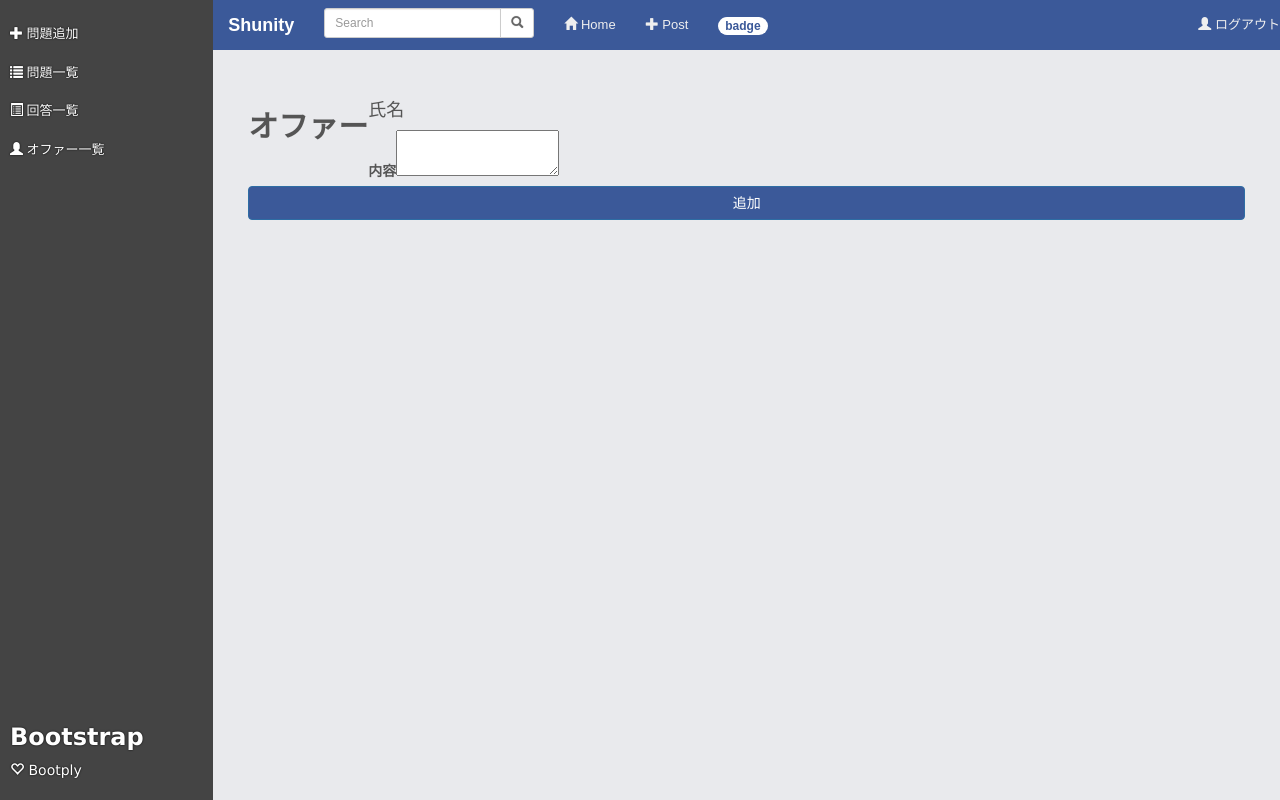
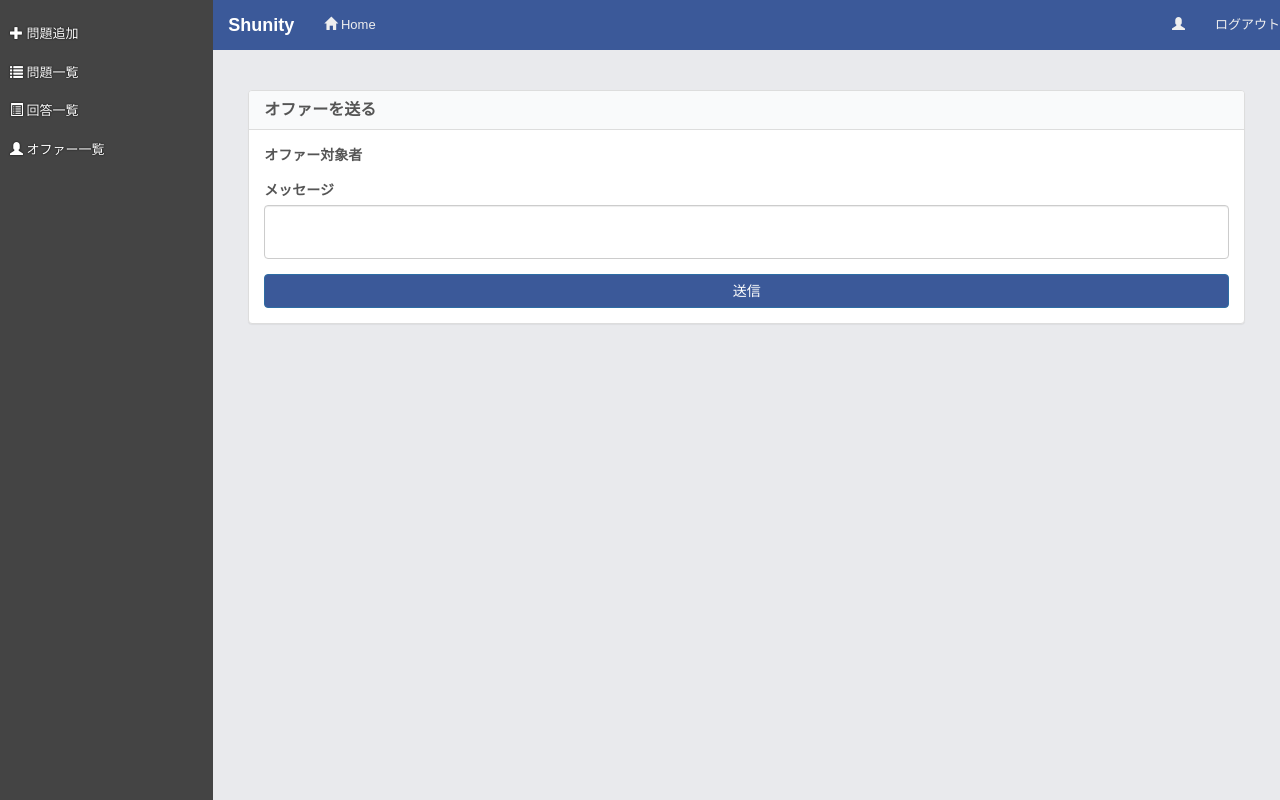
Before and after one commit to say117/admin.shunity.com, a CakePHP app: the page made by app/View/Offers/add.ctp in a window 1280 px wide. Run offline with PHP 8.4 and a stand-in for CakePHP, Linux system fonts and the light colour scheme; the template is opened without the code that fills it, so the values that code supplies are empty; form fields are guessed from the names that the template uses; some libraries are stand-ins or nearby versions.

Commit message:
Complete improving design

```diff
--- a/app/Config/core.php
+++ b/app/Config/core.php
@@ -270,7 +270,7 @@
  * Uncomment this line and correct your server timezone to fix
  * any date & time related errors.
  */
-	//date_default_timezone_set('UTC');
+	date_default_timezone_set('Asia/Tokyo');
 
 /**
  * `Config.timezone` is available in which you can set users' timezone string.
--- a/app/Controller/AppController.php
+++ b/app/Controller/AppController.php
@@ -37,10 +37,10 @@
     public $components = array(
         'Auth' => array(
             'authError' => 'ログインしてください。',
-            'flash' => array('element' => 'default', 'key' => 'flash', 'params' => array('class' => 'alert danger')),
+            'flash' => array('element' => 'default', 'key' => 'flash', 'params' => array('class' => 'alert alert-danger')),
             'loginAction' => array('controller' => 'companies', 'action' => 'login'),
             'loginRedirect' => array('controller' => 'companies', 'action' => 'index'),
-            'logoutRedirect' => array('controller' => 'top', 'action' => 'index'),
+            'logoutRedirect' => array('controller' => 'companies', 'action' => 'login'),
             'authenticate' => array(
                 'Form' => array(
                     'userModel' => 'Company',
--- a/app/Controller/OffersController.php
+++ b/app/Controller/OffersController.php
@@ -29,8 +29,8 @@
                 $this->set('errors', $this->Offer->validationErrors);
                 return;
             }
-            return $this->Session->setFlash('オファーに失敗しました', 'default', array('class' => 'alert danger'));
+            return $this->Session->setFlash('オファーに失敗しました', 'default', array('class' => 'alert alert-danger'));
         }
-        $this->setFlashAndRedirect('オファーを完了しました', '/companies/', array('class' => 'alert success'));
+        $this->setFlashAndRedirect('オファーを完了しました', '/offers', array('class' => 'alert alert-success'));
     }
 }
--- a/app/View/Layouts/default.ctp
+++ b/app/View/Layouts/default.ctp
@@ -21,14 +21,9 @@
 
                 <ul class="nav hidden-xs" id="lg-menu">
                     <li class="active"><a href="/questions/add"><i class="glyphicon glyphicon-plus"></i> 問題追加</a></li>
-                    <li><a href="#stories"><i class="glyphicon glyphicon-list"></i> 問題一覧</a></li>
-                    <li><a href="#"><i class="glyphicon glyphicon-list-alt"></i> 回答一覧</a></li>
-                    <li><a href="#"><i class="glyphicon glyphicon-user"></i> オファー一覧</a></li>
-                </ul>
-                <ul class="list-unstyled hidden-xs" id="sidebar-footer">
-                    <li>
-                      <a href="http://www.bootply.com"><h3>Bootstrap</h3> <i class="glyphicon glyphicon-heart-empty"></i> Bootply</a>
-                    </li>
+                    <li><a href="/questions"><i class="glyphicon glyphicon-list"></i> 問題一覧</a></li>
+                    <li><a href="/answers"><i class="glyphicon glyphicon-list-alt"></i> 回答一覧</a></li>
+                    <li><a href="/offers"><i class="glyphicon glyphicon-user"></i> オファー一覧</a></li>
                 </ul>
 
                 <!-- tiny only nav-->
@@ -58,28 +53,26 @@
                       <a href="/" class="navbar-brand"><b style='color:white;'>Shunity</b></a>
                     </div>
                     <nav class="collapse navbar-collapse" role="navigation">
-                    <form class="navbar-form navbar-left">
-                        <div class="input-group input-group-sm" style="max-width:360px;">
-                          <input type="text" class="form-control" placeholder="Search" name="srch-term" id="srch-term">
-                          <div class="input-group-btn">
-                            <button class="btn btn-default" type="submit"><i class="glyphicon glyphicon-search"></i></button>
-                          </div>
-                        </div>
-                    </form>
+
                     <ul class="nav navbar-nav">
                       <li>
                         <a href="#"><i class="glyphicon glyphicon-home"></i> Home</a>
                       </li>
-                      <li>
-                        <a href="#postModal" role="button" data-toggle="modal"><i class="glyphicon glyphicon-plus"></i> Post</a>
-                      </li>
-                      <li>
-                        <a href="#"><span class="badge">badge</span></a>
-                      </li>
+
                     </ul>
                     <ul class="nav navbar-nav navbar-right">
                       <li class="dropdown">
-                        <a href="#" class="dropdown-toggle" data-toggle="dropdown"><i class="glyphicon glyphicon-user"></i> ログアウト</a>
+                        <a href="#" class="dropdown-toggle" data-toggle="dropdown"><i class="glyphicon glyphicon-user"></i> <?php echo $company['name']; ?></a>
+                        <ul class="dropdown-menu">
+                          <li><a href="">More</a></li>
+                          <li><a href="">More</a></li>
+                          <li><a href="">More</a></li>
+                          <li><a href="">More</a></li>
+                          <li><a href="">More</a></li>
+                        </ul>
+                      </li>
+                      <li class="dropdown">
+                        <a href="/companies/logout" class="dropdown-toggle" data-toggle="dropdown">ログアウト</a>
                         <ul class="dropdown-menu">
                           <li><a href="">More</a></li>
                           <li><a href="">More</a></li>
--- a/app/View/Offers/add.ctp
+++ b/app/View/Offers/add.ctp
@@ -1,12 +1,19 @@
 <?php $this->assign('title_for_layout', 'オファー'); ?>
 
-<h2 class="pull-left">オファー</h2>
-
-<h4>氏名</h4>
-<p><?php echo $user['User']['last_name'] . ' ' . $user['User']['first_name']; ?></p>
-
-<?php echo $this->Form->create('Offer'); ?>
-  <?php echo $this->Form->hidden('Offer.user_id', array('value' => $user['User']['id'])); ?>
-  <?php echo $this->Form->input('Offer.description', array('type' => 'textarea', 'label' => '内容')); ?>
-  <?php echo $this->Form->submit('追加', array('class' => 'btn btn-block btn-primary')); ?>
-<?php echo $this->Form->end(); ?>
+<div class="panel panel-default">
+  <div class="panel-heading">
+    <h3 class="panel-title">オファーを送る</h3>
+  </div>
+  <div class="panel-body">
+    <label for="QuestionDescription">オファー対象者</label>
+	<p><?php echo $user['User']['first_name'] . ' ' . $user['User']['last_name']; ?></p>
+    <div class="form-group">
+		<?php echo $this->Form->create('Offer'); ?>
+		  <?php echo $this->Form->hidden('Offer.user_id', array('value' => $user['User']['id'])); ?>
+		  <label for="QuestionDescription">メッセージ</label>
+		  <?php echo $this->Form->input('Offer.description', array('type' => 'textarea', 'label' => false, 'class' =>'form-control')); ?>
+	</div>
+	<?php echo $this->Form->submit('送信', array('class' => 'btn btn-block btn-primary')); ?>
+	<?php echo $this->Form->end(); ?>
+  </div>
+</div>
--- a/app/View/Questions/index.ctp
+++ b/app/View/Questions/index.ctp
@@ -5,7 +5,7 @@
     <h3 class="panel-title">問題一覧</h3>
   </div>
   <div class="panel-body">
-    <table class="table table-striped">
+    <table class="table">
       <thead>
         <tr>
           <th>id</th>
```
Also changed, not shown: app/Controller/CompaniesController.php (+4 -3 lines), app/View/Answers/index.ctp (+12 -7 lines), app/View/Offers/index.ctp (+8 -10 lines), app/View/Questions/add.ctp (+3 -5 lines).
